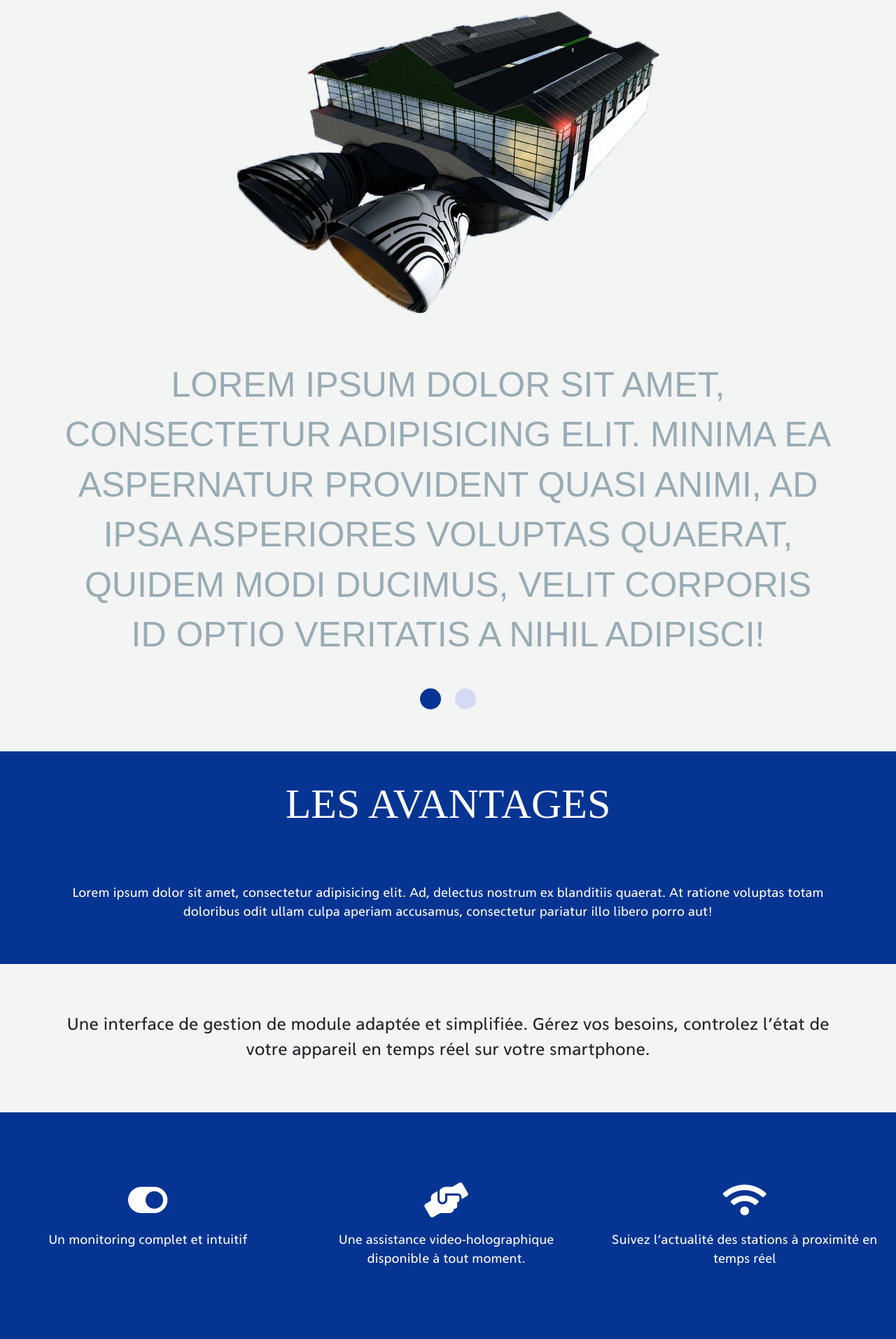
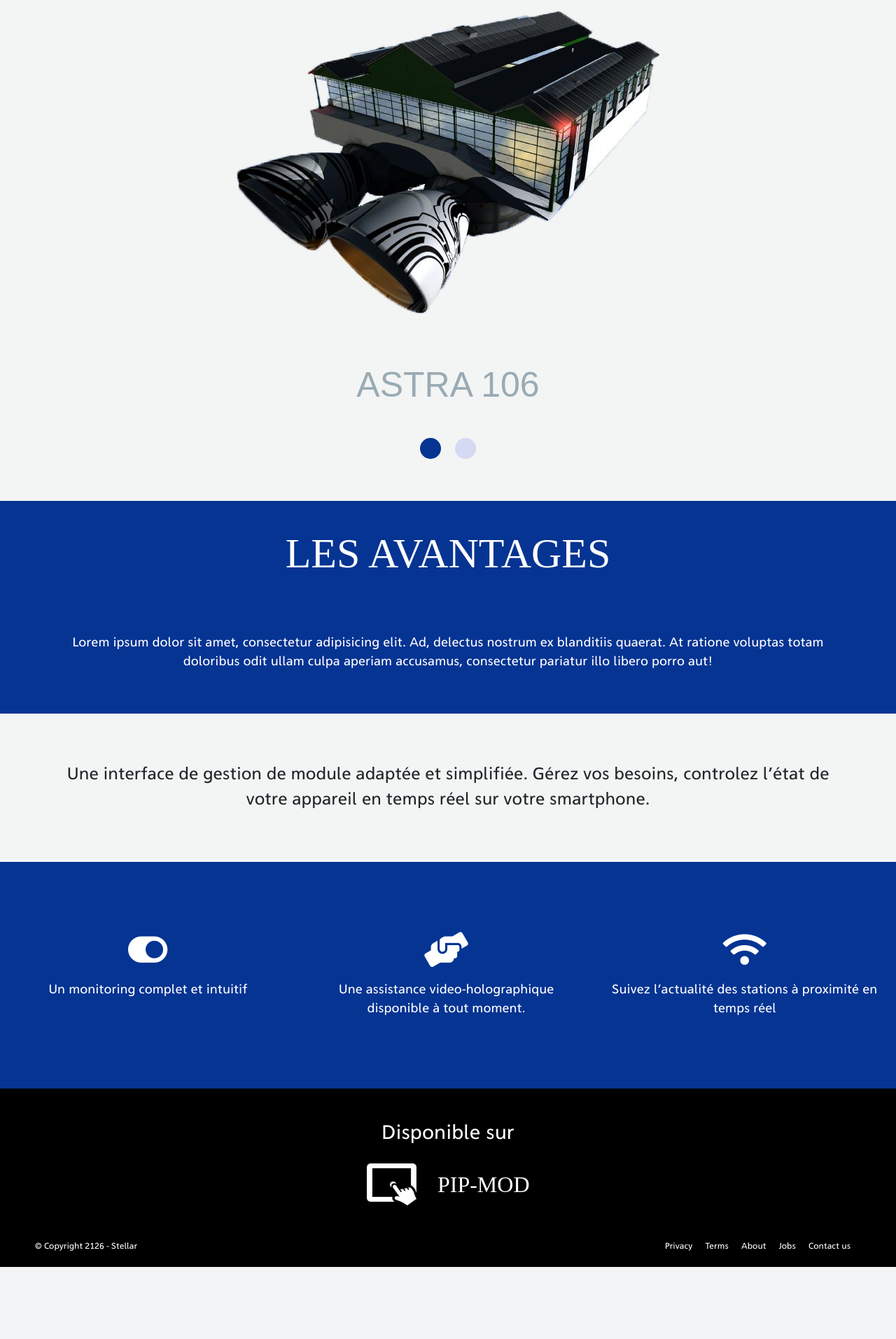
Before and after one commit to SundownDEV/si7, a Symfony app: template templates/default/index.html.twig in a window 1280 px wide. Shown: the part 1642-3556 px from the top of the page at 70% size. After the commit the page ends 3453 px from the top, so only its background shows below. Run offline with Twig, Linux system fonts and the light colour scheme; the template is opened without the code that fills it, so the values that code supplies are empty; some libraries are stand-ins or nearby versions; some web fonts are replaced.

Commit message:
update landing page

```diff
--- a/templates/default/index.html.twig
+++ b/templates/default/index.html.twig
@@ -1,18 +1,18 @@
 <html>
+
 <head>
   <meta charset="UTF-8">
   <title>Stellar</title>
   <meta name="viewport" content="width=device-width, initial-scale=1">
-    <link rel="icon" type="image/png" href="/favicon.png">
-    {% block stylesheet %}
-        <link rel="stylesheet" href="assets/css/styles.css">
-    {% endblock %}
+  <link rel="icon" type="image/png" href="/favicon.png"> {% block stylesheet %}
+  <link rel="stylesheet" href="assets/css/styles.css"> {% endblock %}
 </head>
+
 <body>
   <div class="homepage">
     <div class="login">
       <img class="logo" src="assets/img/logo-white.png" alt="logo">
-        <h1 class="name">Solaris</h1>
+      <h1 class="name">Stellar</h1>
       <div class="login-bottom">
         <a href="{{ path('security_login') }}" class="btn-login">Sign In</a>
         <h5 class="getstarted">Get Started</h5>
@@ -20,7 +20,7 @@
       </div>
     </div>
     <div class="heading">
-        <h3 class="title">SOLARIS</h3>
+      <h3 class="title">Stellar</h3>
       <h2 class="baseline">Une vie en orbite</h2>
       <ul class="baseline-list">
         <li>Votre module,</li>
@@ -42,13 +42,13 @@
           <div class="carousel-item active">
             <img class="d-block w-100" src="assets/img/homepage/module1.png" alt="slide">
             <div class="carousel-caption d-md-block">
-                        <p>Lorem ipsum dolor sit amet, consectetur adipisicing elit. Minima ea aspernatur provident quasi animi, ad ipsa asperiores voluptas quaerat, quidem modi ducimus, velit corporis id optio veritatis a nihil adipisci!</p>
+              <p>ASTRA 106</p>
             </div>
           </div>
           <div class="carousel-item">
             <img class="d-block w-100" src="assets/img/homepage/module2.png" alt="slide">
             <div class="carousel-caption d-md-block">
-                        <p>Lorem ipsum dolor sit amet, consectetur adipisicing elit. Minima ea aspernatur provident quasi animi, ad ipsa asperiores voluptas quaerat, quidem modi ducimus, velit corporis id optio veritatis a nihil adipisci!</p>
+              <p>ASTRA 204</p>
             </div>
           </div>
         </div>
@@ -81,10 +81,24 @@
       </ul>
     </div>
     {% block footer %}
-    <div class="footer">
-          <span class="copyright">
-            &copy; Copyright 2126 - Solaris
-          </span>
+    <div class="footer-homepage">
+      <div class="app-store">
+        <h3>Disponible sur</h3>
+        <div class="banner">
+          <img src="/assets/img/homepage/tablet.png" alt="tablet">
+          <span>PIP-MOD</span>
+        </div>
+      </div>
+      <div class="legal">
+        <span class="copyright">&copy; Copyright 2126 - Stellar</span>
+        <ul class="links">
+          <li><a href="#">Privacy</a></li>
+          <li><a href="#">Terms</a></li>
+          <li><a href="#">About</a></li>
+          <li><a href="#">Jobs</a></li>
+          <li><a href="#">Contact us</a></li>
+        </ul>
+      </div>
     </div>
     {% endblock %}
   </div>
@@ -97,4 +111,5 @@
   <script src="assets/js/main.js"></script>
   {% endblock %}
 </body>
+
 </html>
```
Also changed, not shown: public/assets/css/scss/components/_homepage.scss, public/assets/css/styles.css, public/assets/img/homepage/tablet.png (added), public/assets/js/main.js. Lines whose indentation alone changed are shown as unchanged.
